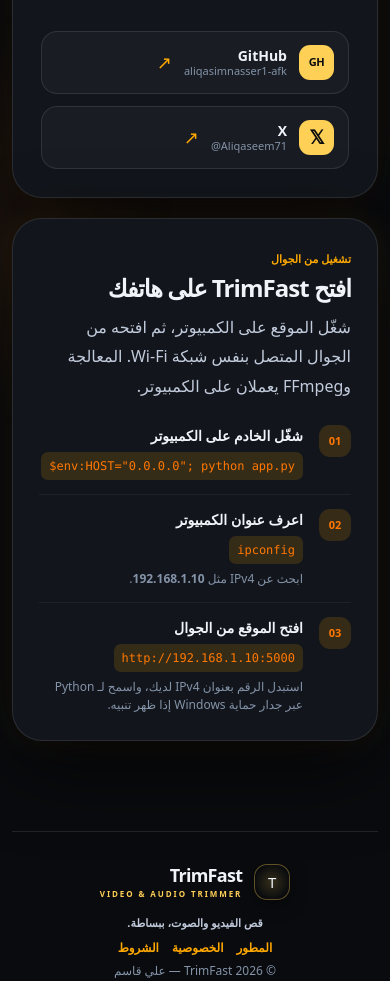
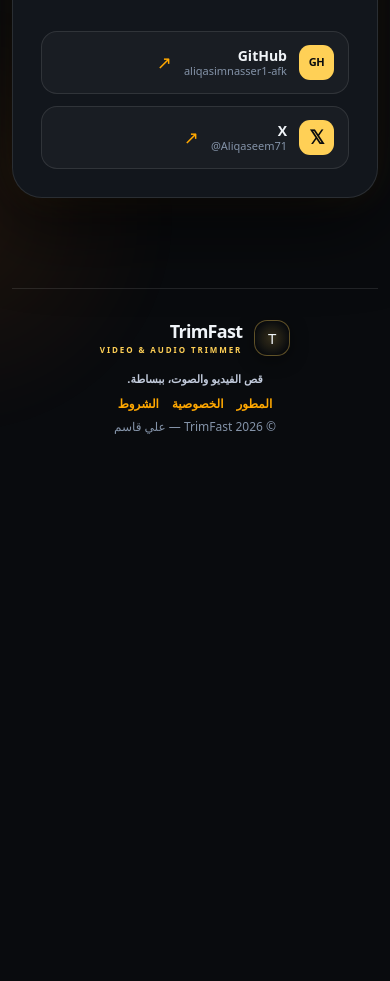
Before and after one commit to aliqasimnasser1-afk/TrimFast, a Flask app: page /developer in a window 390 px wide. Shown: the part 481-1462 px from the top of the page. After the commit the page ends 915 px from the top, so only its background shows below. Run offline with Flask 3, Linux system fonts and the light colour scheme.

Commit message:
Remove execution and mobile running guides from site and readme

```diff
--- a/templates/developer.html
+++ b/templates/developer.html
@@ -50,30 +50,6 @@
         </nav>
       </div>
     </section>
-
-    <section class="mobile-run-card" aria-labelledby="mobileRunTitle">
-      <div class="mobile-run-intro">
-        <span class="dialog-kicker">تشغيل من الجوال</span>
-        <h2 id="mobileRunTitle">افتح TrimFast على هاتفك</h2>
-        <p>شغّل الموقع على الكمبيوتر، ثم افتحه من الجوال المتصل بنفس شبكة Wi‑Fi. المعالجة وFFmpeg يعملان على الكمبيوتر.</p>
-      </div>
-      <ol class="mobile-steps">
-        <li>
-          <strong>شغّل الخادم على الكمبيوتر</strong>
-          <code>$env:HOST="0.0.0.0"; python app.py</code>
-        </li>
-        <li>
-          <strong>اعرف عنوان الكمبيوتر</strong>
-          <code>ipconfig</code>
-          <span>ابحث عن IPv4 مثل <b>192.168.1.10</b>.</span>
-        </li>
-        <li>
-          <strong>افتح الموقع من الجوال</strong>
-          <code>http://192.168.1.10:5000</code>
-          <span>استبدل الرقم بعنوان IPv4 لديك، واسمح لـ Python عبر جدار حماية Windows إذا ظهر تنبيه.</span>
-        </li>
-      </ol>
-    </section>
   </main>
 
   <footer class="site-footer container">
```
Also changed, not shown: README.md.
